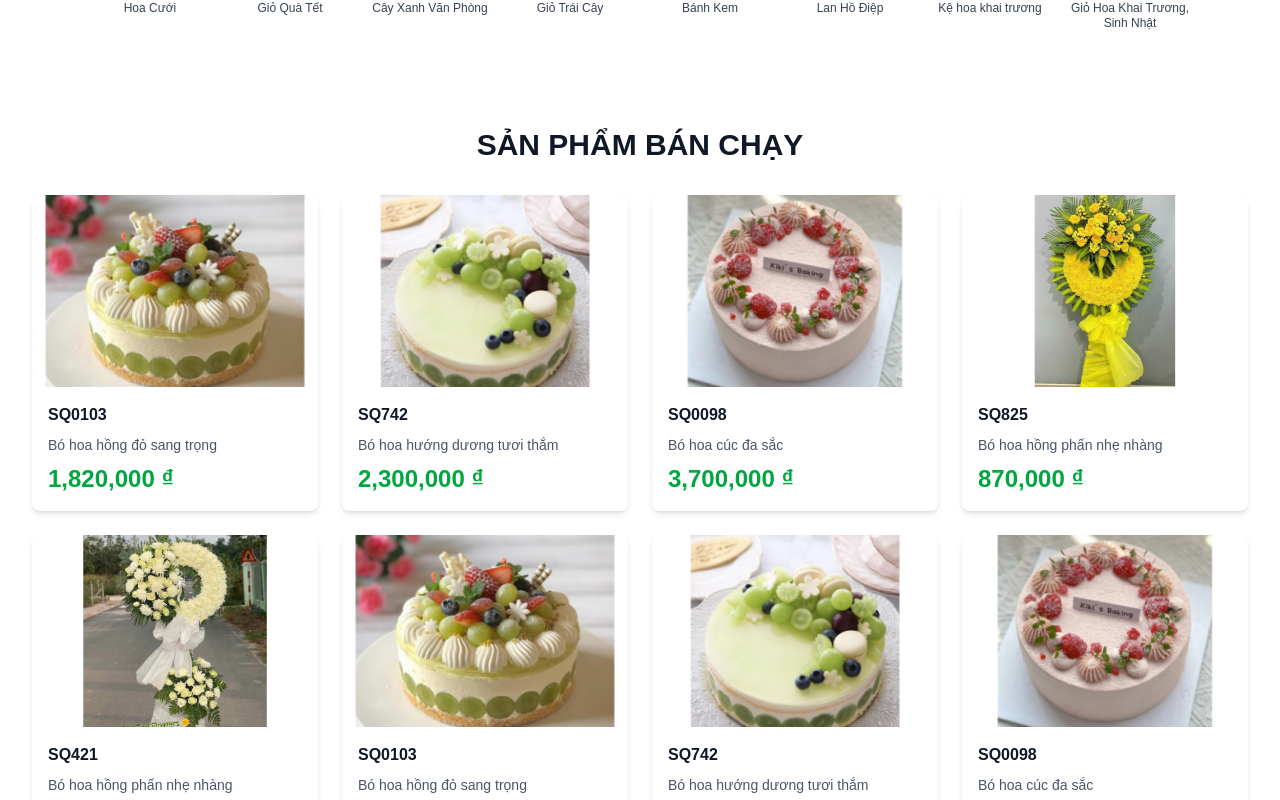
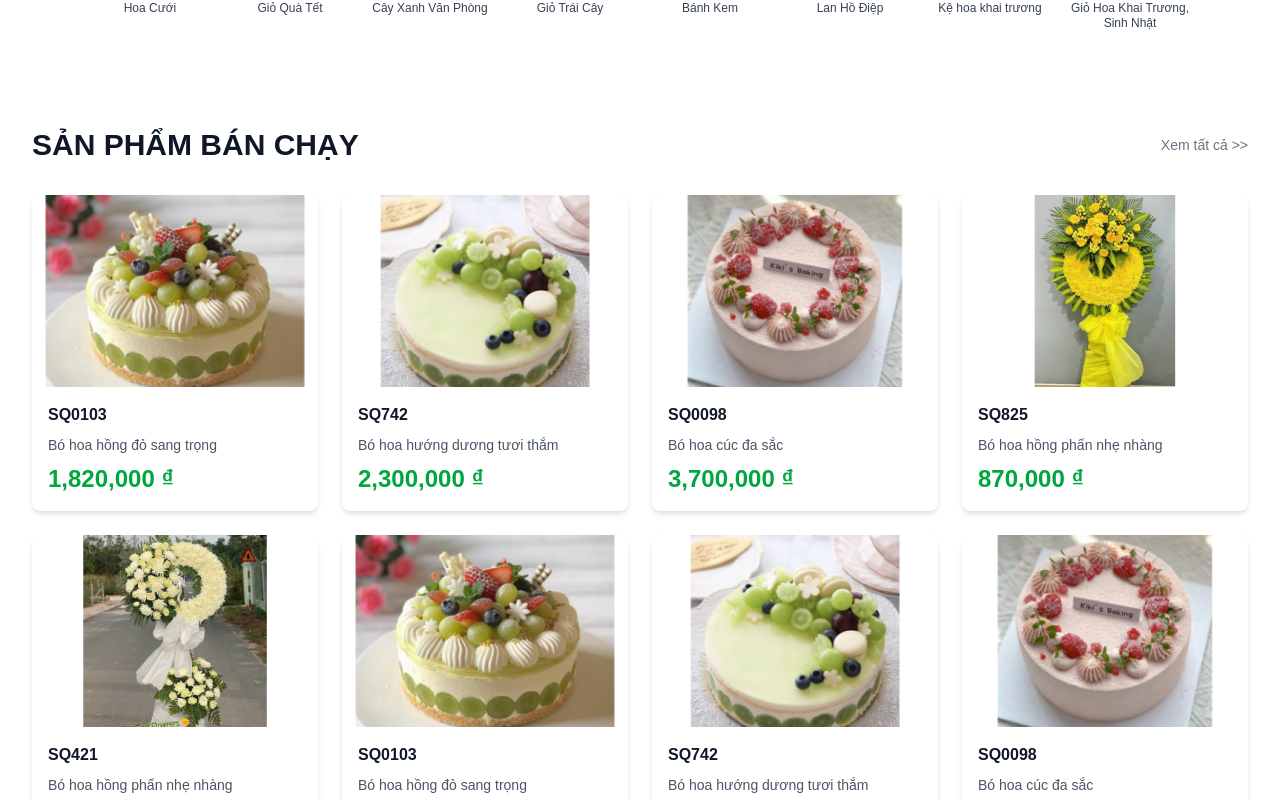
Before and after one commit to phananhtu1998/dienhoatructuyen2424, a Next.js app in the folder dienhoatructuyen2424-fe/: page / in a window 1280 px wide. Shown: the part 680-1480 px from the top of the page. Built offline with nearby package versions, Linux system fonts and the light colour scheme.

Commit message:
Update FeaturedProducts.tsx

```diff
--- a/dienhoatructuyen2424-fe/src/components/sections/FeaturedProducts.tsx
+++ b/dienhoatructuyen2424-fe/src/components/sections/FeaturedProducts.tsx
@@ -1,14 +1,30 @@
 import ProductCard from '../ui/ProductCard';
 import { featuredProducts } from '../../data/products';
+import Link from 'next/link';
+
+const MAX_DISPLAY_ITEMS = 8;
 
 export default function FeaturedProducts() {
+  const displayProducts = featuredProducts.slice(0, MAX_DISPLAY_ITEMS);
+  const hasMoreProducts = featuredProducts.length > MAX_DISPLAY_ITEMS;
+
   return (
     <section className="py-16">
       <div className="max-w-7xl mx-auto px-4 sm:px-6 lg:px-8">
-        <h3 className="text-3xl font-bold text-gray-900 mb-8 text-center">SẢN PHẨM BÁN CHẠY</h3>
+        <div className="flex justify-between items-center mb-8">
+          <h3 className="text-3xl font-bold text-gray-900">SẢN PHẨM BÁN CHẠY</h3>
+          {hasMoreProducts && (
+            <Link
+              href="/products"
+              className="text-gray-500 hover:text-gray-700 transition-colors duration-200 text-sm"
+            >
+              Xem tất cả &gt;&gt;
+            </Link>
+          )}
+        </div>
 
         <div className="grid grid-cols-1 sm:grid-cols-2 lg:grid-cols-4 gap-6">
-          {featuredProducts.map((product) => (
+          {displayProducts.map((product) => (
             <ProductCard
               key={product.id}
               id={product.id}
```
